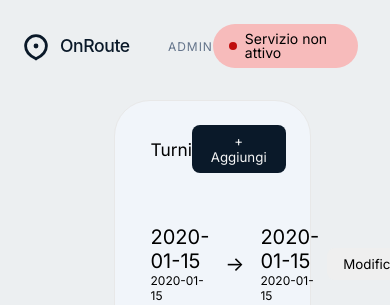
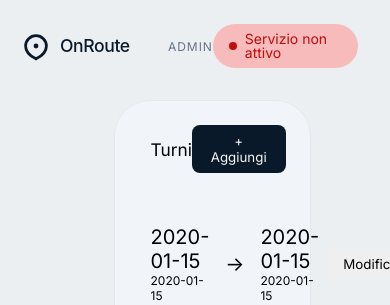
Before and after one commit to andrepadawan/OnRoute, a Python web app: template Server/Templates/admin.html in a window 390 px wide; the page is wider, and only the part inside the window is pictured. Shown: the top 305 px of that part. Run offline with Jinja, Linux system fonts and the light colour scheme; the template is opened without the code that fills it: most values are stand-ins (such as "Sample title", 1, 10 or a date in 2020).

Commit message:
Admin status pill now responsive. Color coded.

```diff
--- a/Server/static/admin_style.css
+++ b/Server/static/admin_style.css
@@ -69,7 +69,7 @@ header{
 
 .pill-failure {
     background: var(--color-failure-bg);
-    color: va(--color-failure);
+    color: var(--color-failure);
 }
 
 .pill-failure .pill-dot{
```
